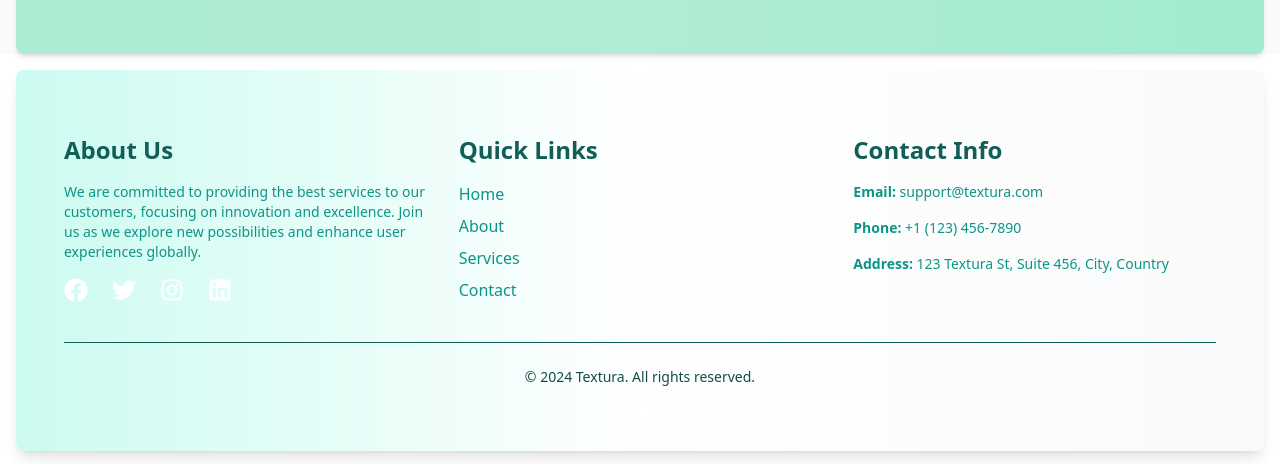
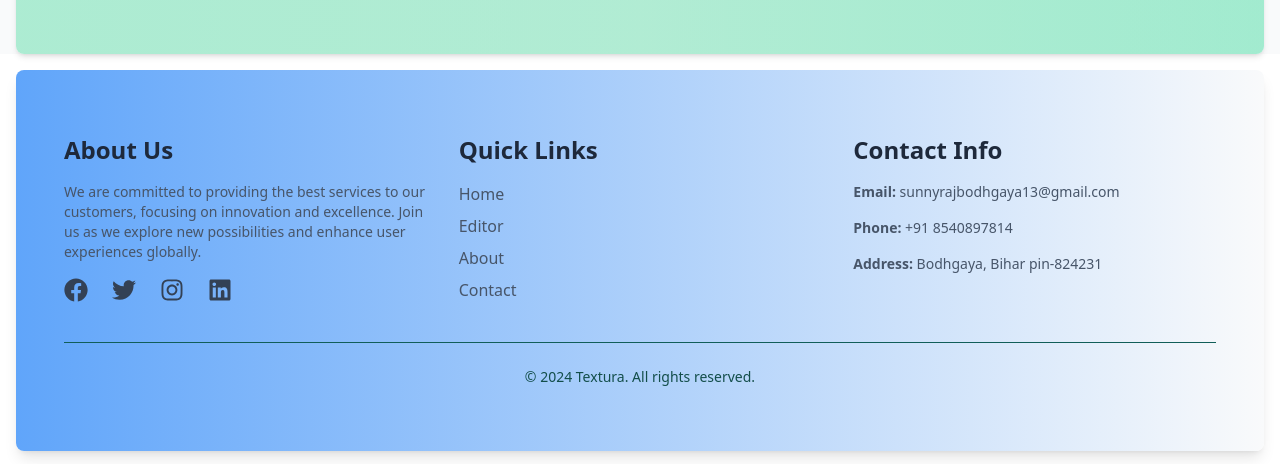
Before and after one commit to devsany/textura-, a React (Vite) app: page / in a window 1280 px wide. Shown: the part 4160-4624 px from the top of the page. Built offline with nearby package versions, Linux system fonts and the light colour scheme; no server answers.

Commit message:
fix the ui of about page

```diff
--- a/src/App.jsx
+++ b/src/App.jsx
@@ -39,6 +39,7 @@ import WordToImage from "./components/OurCovertSection/WordToImage";
 import AboutPage from "./components/possible_list/AboutPage";
 import Contact from "./components/possible_list/Contact";
 import BackgroundRemover from "./components/OurCovertSection/BackgroundRemover";
+import Footer from "./components/possible_list/Footer";
 
 function App() {
   return (
@@ -94,6 +95,7 @@ function App() {
           {/* ExcelToJSON */}
           {/* ExcelToHTML */}
         </Routes>
+        <Footer />
       </BrowserRouter>
     </>
   );
--- a/src/components/MainHome.jsx
+++ b/src/components/MainHome.jsx
@@ -15,7 +15,7 @@ const MainHome = () => {
         <HeroSection />
       </div>
       <div>
-        <Footer />
+
       </div>
       <div>{/* <AudioPreviewAndDownload /> */}</div>
     </div>
--- a/src/components/possible_list/AboutPage.jsx
+++ b/src/components/possible_list/AboutPage.jsx
@@ -44,7 +44,7 @@ const AboutPage = () => {
       >
         {/* Blurred Background Elements */}
         <div
-          className="absolute top-10 left-20 w-96 h-96 bg-blue-300 rounded-full blur-3xl opacity-100"
+          className="absolute top-10 left-20 md:w-96 md:h-96 w-46 h-46 bg-blue-300 rounded-full blur-3xl opacity-100"
           style={{ zIndex: -1 }}
         ></div>
         <div
@@ -52,7 +52,7 @@ const AboutPage = () => {
           style={{ zIndex: -1 }}
         ></div>
         <div
-          className="absolute top-1/3 left-1/4 w-48 h-48 bg-purple-300 rounded-full blur-2xl opacity-100"
+          className="absolute top-1/3 left-1/3 w-36 h-36 bg-purple-300 rounded-full blur-2xl opacity-100"
           style={{ zIndex: -1 }}
         ></div>
 
@@ -135,11 +135,11 @@ const AboutPage = () => {
             }}
             className="absolute inset-0 bg-teal-100 opacity-20 rounded-lg"
           >
-            <iframe
+            {/* <iframe
               width="600"
               height="260"
               src="https://lottie.host/embed/276d79a3-a631-4ef6-89b9-fb098f058190/T6Jk6alWSu.lottie"
-            ></iframe>
+            ></iframe> */}
           </motion.div>
         </motion.div>
       </div>
--- a/src/components/possible_list/Footer.jsx
+++ b/src/components/possible_list/Footer.jsx
@@ -3,15 +3,15 @@ import { FaFacebook, FaTwitter, FaInstagram, FaLinkedin } from "react-icons/fa";
 
 const Footer = () => {
   return (
-    <footer className="bg-gradient-to-r  from-teal-100 via-white m-4 rounded-lg to-gray-50 shadow-lg text-white py-16 relative overflow-hidden">
+    <footer className="bg-gradient-to-r  from-blue-400 via-blue m-4 rounded-lg to-gray-50 shadow-lg text-white py-16 relative overflow-hidden">
       {/* Animated SVG Background */}
 
       <div className="container mx-auto px-6 md:px-12 relative z-10">
         <div className="grid grid-cols-1 md:grid-cols-3 gap-8">
           {/* Column 1: Company Info */}
           <div>
-            <h2 className="text-2xl font-bold mb-4 text-teal-800">About Us</h2>
-            <p className="text-sm text-teal-600 mb-4">
+            <h2 className="text-2xl font-bold mb-4 text-slate-800">About Us</h2>
+            <p className="text-sm text-slate-600 mb-4">
               We are committed to providing the best services to our customers,
               focusing on innovation and excellence. Join us as we explore new
               possibilities and enhance user experiences globally.
@@ -19,25 +19,25 @@ const Footer = () => {
             <div className="flex space-x-6">
               <a
                 href="#"
-                className="text-white hover:text-teal-400 transform transition-all duration-300"
+                className="text-slate-700 hover:text-white transform transition-all duration-300"
               >
                 <FaFacebook size={24} />
               </a>
               <a
                 href="#"
-                className="text-white hover:text-teal-400 transform transition-all duration-300"
+                className="text-slate-700 hover:text-white  transform transition-all duration-300"
               >
                 <FaTwitter size={24} />
               </a>
               <a
                 href="#"
-                className="text-white hover:text-teal-400 transform transition-all duration-300"
+                className="text-slate-700 hover:text-white  transform transition-all duration-300"
               >
                 <FaInstagram size={24} />
               </a>
               <a
                 href="#"
-                className="text-white hover:text-teal-400 transform transition-all duration-300"
+                className="text-slate-700 hover:text-white  transform transition-all duration-300"
               >
                 <FaLinkedin size={24} />
               </a>
@@ -46,38 +46,39 @@ const Footer = () => {
 
           {/* Column 2: Links */}
           <div>
-            <h2 className="text-2xl font-bold mb-4 text-teal-800">
+            <h2 className="text-2xl font-bold mb-4 text-slate-800">
               Quick Links
             </h2>
             <ul className="space-y-2">
               <li>
                 <a
                   href="/"
-                  className="text-teal-600 hover:text-teal-800 transform transition-all duration-300"
+                  className="text-slate-600 hover:text-white transform transition-all duration-300"
                 >
                   Home
                 </a>
               </li>
               <li>
                 <a
+                  href="/editor"
+                  className="text-slate-600 hover:text-white transform transition-all duration-300"
+                >
+                  Editor
+                </a>
+              </li>
+              <li>
+                <a
                   href="/about"
-                  className="text-teal-600 hover:text-teal-800 transform transition-all duration-300"
+                  className="text-slate-600 hover:text-white transform transition-all duration-300"
                 >
                   About
                 </a>
               </li>
-              <li>
-                <a
-                  href="/services"
-                  className="text-teal-600 hover:text-teal-800 transform transition-all duration-300"
-                >
-                  Services
-                </a>
-              </li>
+
               <li>
                 <a
                   href="/contact"
-                  className="text-teal-600 hover:text-teal-800 transform transition-all duration-300"
+                  className="text-slate-600 hover:text-white transform transition-all duration-300"
                 >
                   Contact
                 </a>
@@ -87,17 +88,17 @@ const Footer = () => {
 
           {/* Column 3: Contact Info */}
           <div>
-            <h2 className="text-2xl font-bold mb-4 text-teal-800">
+            <h2 className="text-2xl font-bold mb-4 text-slate-800">
               Contact Info
             </h2>
-            <p className="text-sm text-teal-600 mb-4">
-              <strong>Email:</strong> support@textura.com
+            <p className="text-sm text-slate-600 mb-4">
+              <strong>Email:</strong> sunnyrajbodhgaya13@gmail.com
             </p>
-            <p className="text-sm text-teal-600 mb-4">
-              <strong>Phone:</strong> +1 (123) 456-7890
+            <p className="text-sm text-slate-600 mb-4">
+              <strong>Phone:</strong> +91 8540897814
             </p>
-            <p className="text-sm text-teal-600 mb-4">
-              <strong>Address:</strong> 123 Textura St, Suite 456, City, Country
+            <p className="text-sm text-slate-600 mb-4">
+              <strong>Address:</strong> Bodhgaya, Bihar pin-824231
             </p>
           </div>
         </div>
```
